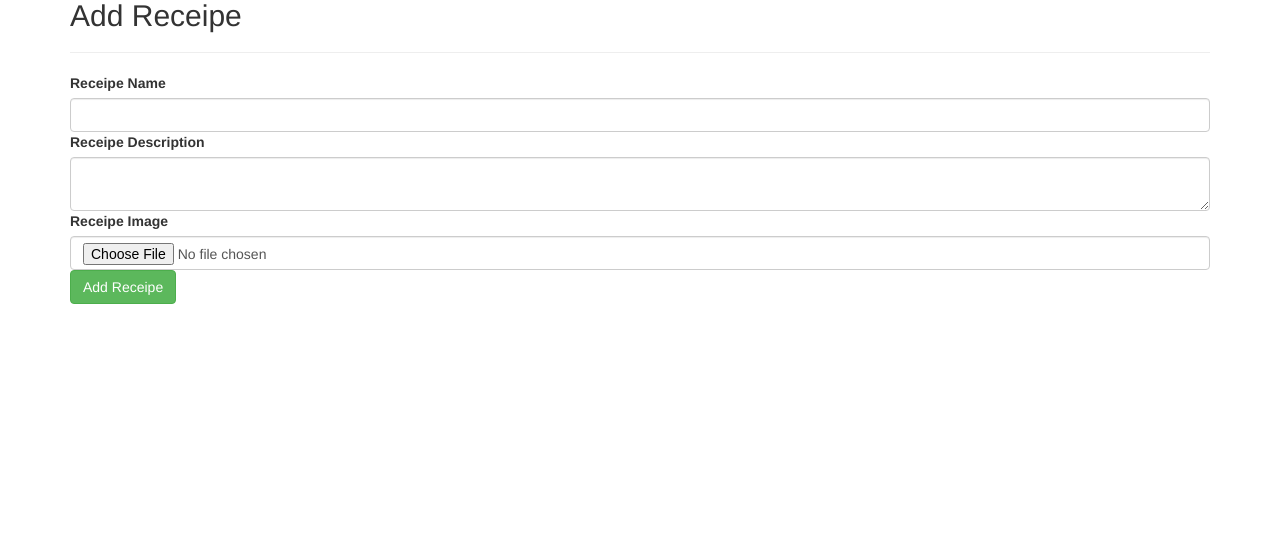
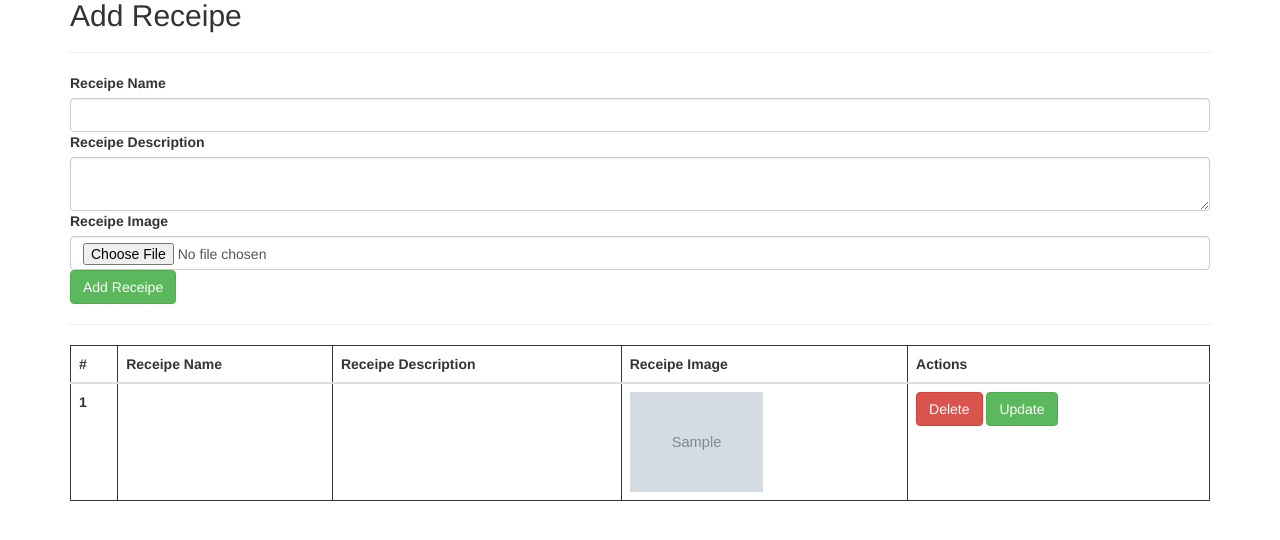
Before and after one commit to avnigoel21/Django_codes, a Django app: template vege/templates/receipes/receipes.html in a window 1280 px wide. Shown: the part 21-561 px from the top of the page. Run offline with Django 4.2, Linux system fonts and the light colour scheme; the template is opened without the code that fills it: most values are stand-ins (such as "Sample title", 1, 10 or a date in 2020); grey boxes marked "Sample" are stand-in pictures.

Commit message:
working on receipe image, delete, update buttons

```diff
--- a/mywebsite/urls.py
+++ b/mywebsite/urls.py
@@ -19,6 +19,12 @@ from django.urls import path
 from django.contrib.staticfiles.storage import staticfiles_storage
 from django.views.generic.base import RedirectView
 
+
+from mywebsite.settings import *
+from django.conf import settings
+from django.conf.urls.static import static
+from django.contrib.staticfiles.urls import staticfiles_urlpatterns
+
 from home.views import *
 
 from vege.views import *
@@ -33,7 +39,18 @@ urlpatterns = [
     path('success_page/' , success_page),
 
     path('receipes' , receipes),
+
+    path('delete_receipes/<id>/' , delete_receipes),
+
+    path('update_receipes/<id>/' , update_receipes),
+
+
     # path('favicon.ico', RedirectView.as_view(url=staticfiles_storage.url('favicon/favicon.ico'))),
 
     path('admin/', admin.site.urls),
 ]
+
+if settings.DEBUG:
+    urlpatterns += static(settings.MEDIA_URL , document_root = settings.MEDIA_ROOT)
+
+urlpatterns += staticfiles_urlpatterns()
--- a/vege/templates/receipes/receipes.html
+++ b/vege/templates/receipes/receipes.html
@@ -5,7 +5,7 @@
     integrity="sha384-BVYiiSIFeK1dGmJRAkycuHAHRg32OmUcww7on3RYdg4Va+PmSTsz/K68vbdEjh4u" crossorigin="anonymous">
 
 <div class="container mt-5">
-    <form class="col-6 mx-auto card p-3 shado-lg" method="post">
+    <form class="col-6 mx-auto card p-3 shado-lg" method="post" enctype="multipart/form-data">
         {%  csrf_token %}
         <h2>Add Receipe</h2>
         <hr>
@@ -26,6 +26,36 @@
 
         <button type="submit" class="btn btn-success">Add Receipe</button>
     </form>
+
+
+    <hr>
+    <table class="table">
+        <thead>
+          <tr>
+            <th scope="col">#</th>
+            <th scope="col">Receipe Name</th>
+            <th scope="col">Receipe Description</th>
+            <th scope="col">Receipe Image</th>
+            <th scope="col">Actions</th>
+          </tr>
+        </thead>
+        <tbody>
+            {% for receipe in receipes %}
+          <tr>
+            <th scope="row">{{forloop.counter}}</th>
+            <td></td>
+            <td></td>
+            <td>
+              <img src = /media/{{receipe.recipe_image}} style="height: 100px">
+            </td>
+            <td>
+              <a href="/delete_receipes/{{receipe.id}}" class="btn btn-danger">Delete</a>
+              <a href="/update_receipes/{{receipe.id}}" class="btn btn-success">Update</a>
+            </td>
+          </tr>
+          {% endfor %}
+        </tbody>
+      </table>
 </div>
 
 
```
Also changed, not shown: mywebsite/settings.py (+10 -0 lines), vege/models.py (+4 -4 lines), vege/views.py (+21 -11 lines), db.sqlite3, vege/migrations/0001_initial.py.
